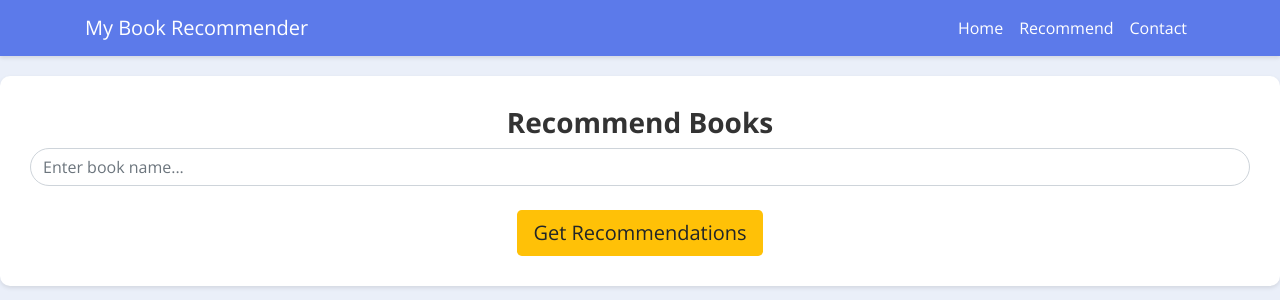
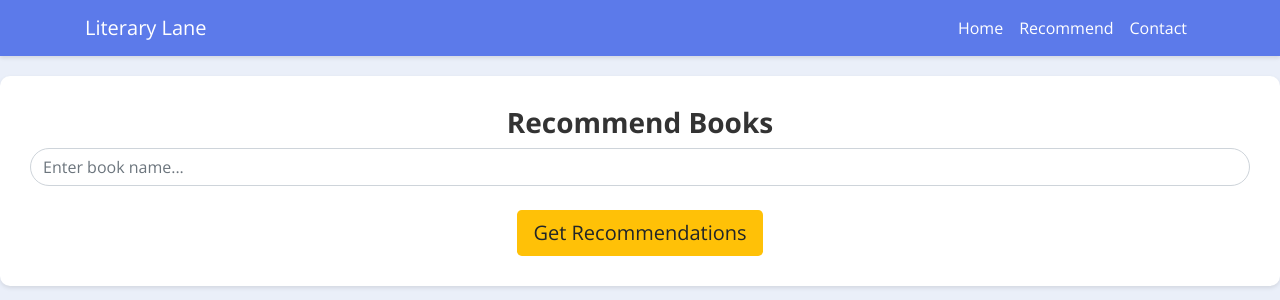
Before and after one commit to yppaarth/Literary_Lane, a Flask app: page /recommend in a window 1280 px wide. Shown: the top 300 px of the page. Run offline with Flask 3, Linux system fonts and the light colour scheme; parts of the project's set-up code (start-up, migrations or seed data) failed here and were passed over; some libraries are stand-ins or nearby versions.

Commit message:
images of website

```diff
--- a/templates/recommend.html
+++ b/templates/recommend.html
@@ -123,7 +123,7 @@
 
     <nav class="navbar navbar-expand-lg">
         <div class="container">
-            <a class="navbar-brand">My Book Recommender</a>
+            <a class="navbar-brand">Literary Lane</a>
             <div class="navbar-nav ml-auto">
                 <a class="nav-link" href="/">Home</a>
                 <a class="nav-link" href="/recommend">Recommend</a>
```
Also changed, not shown: Screenshot 2024-02-16 210701.png (deleted).
